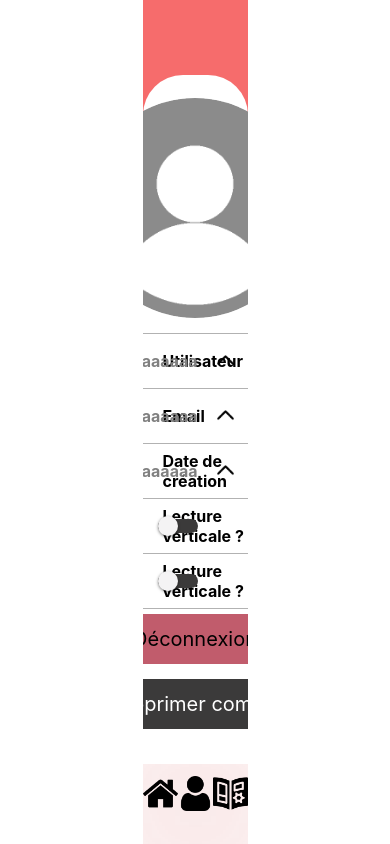
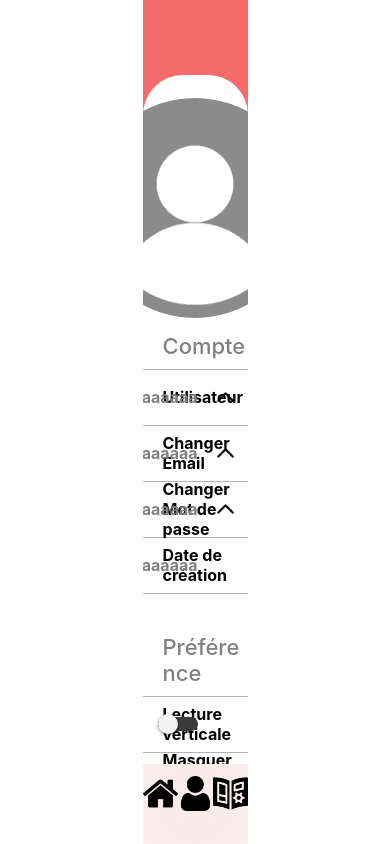
Before and after one commit to stephen-97/easyScans-Front-Mobile, a React Native app: screen / in a window 390 px wide. Both pictures are taken after a click on the button 195 px from the left and 804 px from the top of the page. Built offline with nearby package versions, Linux system fonts and the light colour scheme.

Commit message:
Ajout page Suppression de compte

```diff
--- a/src/components/accountScreenComponents/AccountField.js
+++ b/src/components/accountScreenComponents/AccountField.js
@@ -4,6 +4,8 @@ import { icons } from "../../constants";
 import propTypes from "prop-types";
 import {connect} from "react-redux";
 import { useNavigation } from '@react-navigation/native';
+import ChangeEmailForm from "../formComponents/AccountManagerForm/ChangeEmailForm";
+import ChangePasswordForm from "../formComponents/AccountManagerForm/ChangePasswordForm";
 
 const AccountField = (props) => {
 
@@ -11,24 +13,23 @@ const AccountField = (props) => {
 
   const screenAccountNavigation = () => {
     switch (props.legend) {
-      case 'Utilisateur':
-        navigation.navigate("AccountChangeEmailScreen")
+      case 'Changer Email':
+        navigation.push("AccountChangeFormScreen", {legend: props.legend})
         break;
-      case 'Email':
-        navigation.navigate("AccountChangeEmailScreen")
-        break;
-      case 'Papayas':
-        navigation.navigate("AccountChangeEmailScreen")
+      case 'Changer Mot de passe':
+        navigation.push("AccountChangeFormScreen", {legend: props.legend})
         break;
       default:
         break;
     }
   }
   return (
-      <TouchableOpacity style={styles.line} onPress={() => screenAccountNavigation()}>
+      <TouchableOpacity style={styles.container} onPress={() => screenAccountNavigation()}>
         <Text style={styles.legend}>{props.legend}</Text>
         <Text style={styles.text}>{props.user.length===0 ? props.user.createdAd : 'aaaaaaaaaaaa'}</Text>
-        <Image style={styles.fieldIcon} source={icons.arrowHeadUp}/>
+        {{
+          true: <Image style={styles.fieldIcon} source={icons.arrowHeadUp}/>,
+        }[props.touchable]}
       </TouchableOpacity>
   );
 };
@@ -36,6 +37,7 @@ const AccountField = (props) => {
 AccountField.propTypes = {
   user: propTypes.object,
   legend: propTypes.string.isRequired,
+  touchable: propTypes.bool,
 }
 
 const mapStateToProps = (state) => {
@@ -48,10 +50,8 @@ export default connect(mapStateToProps)(AccountField);
 
 
 const styles = StyleSheet.create({
-  line: {
-    borderBottomWidth: 1,
+  container: {
     width: "100%",
-    borderColor: 'rgba(0,0,0,0.3)',
     height: 55,
     justifyContent: 'center'
   },
--- /dev/null
+++ b/src/components/accountScreenComponents/AccountFieldAvatar.js
@@ -0,0 +1,65 @@
+import React from "react";
+import {StyleSheet, Image, TouchableOpacity, View} from "react-native";
+import { icons } from "../../constants";
+import propTypes from "prop-types";
+import {url} from "../../utility/url/url";
+import {connect} from "react-redux";
+
+const AccountFieldAvatar = (props) => {
+
+  return (
+      <View style={styles.avatarBlock}>
+        <View style={{borderRadius: 500}}>
+          <TouchableOpacity
+              style={styles.changeAvatarButtonContainer}
+          >
+            <Image style={styles.changeAvatarButton} source={icons.plusIcon}/>
+          </TouchableOpacity>
+          <Image style={styles.avatar} source={props.user && props.user.avatar ? {uri: url.avatarUrl(props.user.avatar)} : icons.avatar}/>
+        </View>
+      </View>
+  );
+};
+
+AccountFieldAvatar.propTypes = {
+  user: propTypes.object,
+}
+
+const mapStateToProps = (state) => {
+  return {
+    user: state.user,
+  }
+}
+
+export default connect(mapStateToProps)(AccountFieldAvatar);
+
+const styles = StyleSheet.create({
+  avatar: {
+    height: 220,
+    width: 220,
+    alignSelf: 'center',
+    borderRadius: 500,
+  },
+  avatarBlock:{
+    width: "100%",
+    alignItems: 'center',
+    paddingVertical: 15,
+  },
+  changeAvatarButtonContainer: {
+    backgroundColor: '#d0d0d0',
+    borderRadius: 500,
+    position: 'absolute',
+    zIndex: 1,
+    top: 20,
+    mozBorderRadius: 10,
+    right: 20,
+    borderColor: '#838383',
+    borderWidth: 1
+  },
+  changeAvatarButton: {
+    padding: 10,
+    borderRadius: 500,
+    height: 30,
+    width: 30,
+  },
+});
--- a/src/components/accountScreenComponents/AccountFieldToggleButton.js
+++ b/src/components/accountScreenComponents/AccountFieldToggleButton.js
@@ -8,7 +8,7 @@ import AccountField from "./AccountField";
 const AccountFieldToggleButton = (props) => {
 
   return (
-      <TouchableOpacity style={styles.line}>
+      <TouchableOpacity style={styles.container}>
         <Text style={styles.legend}>{props.legend}</Text>
         <View style={styles.text}>
           <Switch
@@ -33,10 +33,8 @@ AccountFieldToggleButton.propTypes = {
 export default AccountFieldToggleButton;
 
 const styles = StyleSheet.create({
-  line: {
-    borderBottomWidth: 1,
+  container: {
     width: "100%",
-    borderColor: 'rgba(0,0,0,0.3)',
     height: 55,
     justifyContent: 'center'
   },
--- /dev/null
+++ b/src/components/formComponents/AccountManagerForm/AccountDeleteForm.js
@@ -0,0 +1,60 @@
+import React, {useState } from "react";
+import {View, StyleSheet, Text,} from "react-native";
+import propTypes from "prop-types";
+import {connect} from "react-redux";
+import InputText from "../../InputText";
+import Button from "../../Button";
+
+const AccountDeleteForm = (props) => {
+
+  const [password, setPassword] = useState("");
+
+  return (
+      <View style={styles.container}>
+        <Text style={styles.text}>
+          Lorem ipsum dolor sit amet, consectetur adipiscing elit. Nullam non efficitur urna, sed rutrum tellus.
+          Maecenas aliquam ipsum augue. Fusce massa odio, fringilla at iaculis non, tristique a ipsum.
+          Praesent mi purus, euismod id mi quis, eleifend porta leo. Nam ex tortor, mollis ac sapien vel, luctus vehicula justo.
+          Maecenas pulvinar a diam sit amet dignissim. Duis malesuada maximus ante, quis condimentum lorem.
+          Pellentesque cursus tortor sed nisi ullamcorper mollis.
+          {"\n"}
+          {"\n"}
+          Suspendisse sed odio ac ipsum suscipit lobortis.
+          Nulla interdum erat et consequat pretium. Maecenas eget dignissim nulla.
+          Aenean et eros pulvinar nibh aliquet consectetur. Nulla facilisi.
+          Curabitur vel erat sollicitudin, varius velit at, cursus nisl.
+          Cras congue condimentum diam id pulvinar. Praesent at arcu iaculis, hendrerit ante id, accumsan lectus.
+          Fusce tempor odio ipsum, et tempor magna tristique in.
+          Integer vulputate, augue sed accumsan auctor, libero nisl pretium lacus, id lacinia lectus purus id nulla.
+          Donec blandit metus eget sapien condimentum sagittis. Nam velit diam, ullamcorper in est in, posuere ornare orci.
+        </Text>
+        <InputText
+          onChangeText={(e) => setPassword(e)}
+          title="Mot de passe"
+          placeholder="Mot de passe"
+        />
+        <Button title={"Supprimer mon compte"} onPress={() => handleSubmit()}/>
+      </View>
+  );
+};
+
+AccountDeleteForm.propTypes = {
+  user: propTypes.object,
+}
+
+const mapStateToProps = (state) => {
+  return {
+    user: state.user,
+  }
+}
+
+export default connect(mapStateToProps)(AccountDeleteForm);
+
+const styles = StyleSheet.create({
+  container:{
+    marginHorizontal: 30,
+  },
+  containerCurrentEmail: {
+    marginVertical: 20
+  }
+});
--- a/src/components/formComponents/AccountManagerForm/ChangeEmailForm.js
+++ b/src/components/formComponents/AccountManagerForm/ChangeEmailForm.js
@@ -50,7 +50,7 @@ const ChangeEmailForm = (props) => {
                     placeholder="Mot de passe"
                     password
                 />
-                <Button title={"Soumettre"} onPress={() => handleSubmit()}/>
+                <Button title={"Changer adresse mail"} onPress={() => handleSubmit()}/>
               </>
           )}
         </Formik>
--- a/src/components/formComponents/AccountManagerForm/ChangePasswordForm.js
+++ b/src/components/formComponents/AccountManagerForm/ChangePasswordForm.js
@@ -12,11 +12,12 @@ const ChangeEmailForm = (props) => {
 
 
   const formVerification = (values) => {
+    console.log(values)
     switch (values.newPassword === values.confirmNewPassword) {
       case true:
         break;
       case false:
-        alert("Les informations ne sont pas similaires")
+        alert("Les mots de passes ne sont pas similaires")
         break;
       default:
         break;
@@ -33,12 +34,12 @@ const ChangeEmailForm = (props) => {
               <>
                 <View style={styles.containerCurrentEmail}>
                   <InputText
-                      onChangeText={handleChange('email')}
+                      onChangeText={handleChange('newPassword')}
                       title="Nouveau mot de passe"
                       placeholder="Nouveau mot de passe"
                   />
                   <InputText
-                      onChangeText={handleChange('confirmEmail')}
+                      onChangeText={handleChange('confirmNewPassword')}
                       title="Nouveau mot de passe"
                       placeholder="Nouveau mot de passe"
                   />
@@ -49,7 +50,7 @@ const ChangeEmailForm = (props) => {
                     placeholder="Mot de passe actuel"
                     password
                 />
-                <Button title={"Soumettre"} onPress={() => handleSubmit()}/>
+                <Button title={"Changer mot de passe"} onPress={() => handleSubmit()}/>
               </>
           )}
         </Formik>
--- a/src/navigation/AccountNavigation.js
+++ b/src/navigation/AccountNavigation.js
@@ -3,7 +3,8 @@ import { View, Text, StyleSheet, ScrollView } from "react-native";
 import AccountScreen from "../screens/AccountScreen";
 import { createNativeStackNavigator } from '@react-navigation/native-stack';
 import Button from "../components/Button";
-import AccountChangeEmailScreen from "../screens/AccountChangeEmailScreen";
+import AccountChangeEmailScreen from "../screens/accountScreens/AccountChangeFormScreen";
+import AccountDeleteFormScreen from "../screens/accountScreens/AccountDeleteFormScreen";
 
 const AccountNavigation = (props) => {
 
@@ -17,7 +18,8 @@ const AccountNavigation = (props) => {
       >
         <Stack.Screen name={"AccountScreen"} component={AccountScreen}/>
         <Stack.Group screenOptions={{ presentation: 'modal' }}>
-          <Stack.Screen name={"AccountChangeEmailScreen"} component={AccountChangeEmailScreen}/>
+          <Stack.Screen name={"AccountChangeFormScreen"} component={AccountChangeEmailScreen}/>
+          <Stack.Screen name={"AccountDeleteFormScreen"} component={AccountDeleteFormScreen}/>
         </Stack.Group>
       </Stack.Navigator>
   );
--- a/src/screens/AccountScreen.js
+++ b/src/screens/AccountScreen.js
@@ -6,33 +6,45 @@ import { url} from "../utility/url/url";
 import Button from "../components/Button";
 import colors from "../constants/colors";
 import AccountField from "../components/accountScreenComponents/AccountField";
+import AccountFieldAvatar from "../components/accountScreenComponents/AccountFieldAvatar";
 import AccountFieldToggleButton from "../components/accountScreenComponents/AccountFieldToggleButton";
+import {useNavigation} from "@react-navigation/native";
 import propTypes from "prop-types";
+import Line from "../utility/Line";
 
 const AccountScreen = (props) => {
   const [isEnabled, setIsEnabled] = useState(false);
   const toggleSwitch = () => setIsEnabled(previousState => !previousState);
 
+  const navigation = useNavigation();
 
     return (
       <ScrollView style={{backgroundColor: "#f66c6c", flex: 1,}} contentContainerStyle={{justifyContent: "center"}}>
-        {console.log(props)}
         <View style={styles.inputsView}>
-          <View style={styles.avatarBlock}>
-            <View style={{borderRadius: 500}}>
-              <TouchableOpacity
-                  style={styles.changeAvatarButtonContainer}
-              >
-                <Image style={styles.changeAvatarButton} source={icons.plusIcon}/>
-              </TouchableOpacity>
-              <Image style={styles.avatar} source={props.user && props.user.avatar ? {uri: url.avatarUrl(props.user.avatar)} : icons.avatar}/>
-            </View>
+          <AccountFieldAvatar/>
+
+          <View style={styles.fieldsContainer}>
+            <Text style={styles.fieldsContainerLegend}>Compte</Text>
+            <Line color={'rgba(0,0,0,0.3)'}/>
+            <AccountField legend={"Utilisateur"} touchable/>
+            <Line color={'rgba(0,0,0,0.3)'}/>
+            <AccountField legend={"Changer Email"} touchable/>
+            <Line color={'rgba(0,0,0,0.3)'}/>
+            <AccountField legend={"Changer Mot de passe"} touchable/>
+            <Line color={'rgba(0,0,0,0.3)'}/>
+            <AccountField legend={"Date de création"} />
+            <Line color={'rgba(0,0,0,0.3)'}/>
           </View>
-          <AccountField legend={"Utilisateur"} />
-          <AccountField legend={"Email"}/>
-          <AccountField legend={"Date de création"}/>
-          <AccountFieldToggleButton legend={"Lecture verticale ?"} toggleSwitch={toggleSwitch} isEnabled={isEnabled}/>
-          <AccountFieldToggleButton legend={"Lecture verticale ?"} toggleSwitch={toggleSwitch} isEnabled={isEnabled}/>
+
+          <View style={styles.fieldsContainer}>
+            <Text style={styles.fieldsContainerLegend}>Préférence</Text>
+            <Line color={'rgba(0,0,0,0.3)'}/>
+            <AccountFieldToggleButton legend={"Lecture verticale "} toggleSwitch={toggleSwitch} isEnabled={isEnabled}/>
+            <Line color={'rgba(0,0,0,0.3)'}/>
+            <AccountFieldToggleButton legend={"Masquer contenu sensible"} toggleSwitch={toggleSwitch} isEnabled={isEnabled}/>
+            <Line color={'rgba(0,0,0,0.3)'}/>
+          </View>
+
           <Button
               title="Déconnexion"
               onPress={() => null}
@@ -40,7 +52,7 @@ const AccountScreen = (props) => {
           />
           <Button
               title="Supprimer compte"
-              onPress={() => console.log(colors.darkButton)}
+              onPress={() => navigation.push("AccountDeleteFormScreen")}
               extraStyle={styles.buttonDelete}
               extraStyleText={styles.buttonDeleteText}
           />
@@ -80,6 +92,16 @@ const styles = StyleSheet.create({
       marginTop: 150,
       height: '100%'
     },
+    fieldsContainer: {
+      marginBottom: 40,
+    },
+    fieldsContainerLegend: {
+      fontSize: 22,
+      marginLeft: 20,
+      color: "gray",
+      marginBottom: 10,
+      fontWeight: "500"
+    },
     avatar: {
       height: 220,
       width: 220,
@@ -93,13 +115,7 @@ const styles = StyleSheet.create({
       height: 55,
       justifyContent: 'center'
     },
-    avatarBlock:{
-      borderBottomWidth: 1,
-      width: "100%",
-      alignItems: 'center',
-      borderColor: 'rgba(0,0,0,0.3)',
-      paddingVertical: 15,
-    },
+
     legend:{
       fontSize: 16,
       position: 'absolute',
@@ -130,23 +146,6 @@ const styles = StyleSheet.create({
     buttonDeleteText: {
       color: 'white'
     },
-    changeAvatarButtonContainer: {
-      backgroundColor: '#d0d0d0',
-      borderRadius: 500,
-      position: 'absolute',
-      zIndex: 1,
-      top: 20,
-      mozBorderRadius: 10,
-      right: 20,
-      borderColor: '#838383',
-      borderWidth: 1
-    },
-    changeAvatarButton: {
-      padding: 10,
-      borderRadius: 500,
-      height: 30,
-      width: 30,
-    },
     fieldIcon: {
       position: 'absolute',
       right: 10,
--- a/src/screens/AccountChangeEmailScreen.js
+++ b/src/screens/accountScreens/AccountChangeFormScreen.js
@@ -1,13 +1,15 @@
 import React, {useState, useEffect, useRef} from "react";
 import { View, StyleSheet, Image, Text, TouchableOpacity} from "react-native";
-import { icons } from "../constants"
+import { icons } from "../../constants"
 import propTypes from "prop-types";
 import {connect} from "react-redux";
-import ChangeEmailForm from "../components/formComponents/AccountManagerForm/ChangeEmailForm";
+import ChangeEmailForm from "../../components/formComponents/AccountManagerForm/ChangeEmailForm";
 import {useNavigation} from "@react-navigation/native";
-import colors from "../constants/colors";
+import colors from "../../constants/colors";
+import ChangePasswordForm from "../../components/formComponents/AccountManagerForm/ChangePasswordForm";
+import changeEmailForm from "../../components/formComponents/AccountManagerForm/ChangeEmailForm";
 
-const AccountChangeEmailScreen = (props) => {
+const AccountChangeFormScreen = (props) => {
 
   const navigation = useNavigation();
 
@@ -16,14 +18,17 @@ const AccountChangeEmailScreen = (props) => {
         <TouchableOpacity style={styles.closeButton} onPress={() => navigation.goBack()}>
           <Text style={styles.closeButtonText}>Fermer</Text>
         </TouchableOpacity>
-        <ChangeEmailForm />
+        {{
+          "Changer Email": <ChangeEmailForm/>,
+          "Changer Mot de passe": <ChangePasswordForm/>,
+        }[props.route.params.legend]}
       </View>
   );
 };
 
-AccountChangeEmailScreen.propTypes = {
+AccountChangeFormScreen.propTypes = {
   user: propTypes.object,
-  legend: propTypes.string.isRequired,
+  route: propTypes.object.isRequired,
 }
 
 const mapStateToProps = (state) => {
@@ -32,7 +37,7 @@ const mapStateToProps = (state) => {
   }
 }
 
-export default connect(mapStateToProps)(AccountChangeEmailScreen);
+export default connect(mapStateToProps)(AccountChangeFormScreen);
 
 const styles = StyleSheet.create({
   closeButton:{
--- /dev/null
+++ b/src/screens/accountScreens/AccountDeleteFormScreen.js
@@ -0,0 +1,61 @@
+import React from "react";
+import { View, StyleSheet, Image, Text, TouchableOpacity} from "react-native";
+import propTypes from "prop-types";
+import {connect} from "react-redux";
+import {useNavigation} from "@react-navigation/native";
+import colors from "../../constants/colors";
+import AccountDeleteForm from "../../components/formComponents/AccountManagerForm/AccountDeleteForm";
+
+const AccountDeleteFormScreen = (props) => {
+
+  const navigation = useNavigation();
+
+  return (
+      <View style={styles.container}>
+        <TouchableOpacity style={styles.closeButton} onPress={() => navigation.goBack()}>
+          <Text style={styles.closeButtonText}>Fermer</Text>
+        </TouchableOpacity>
+        <View style={styles.formContent}>
+          <AccountDeleteForm />
+        </View>
+      </View>
+  );
+};
+
+AccountDeleteFormScreen.propTypes = {
+  user: propTypes.object,
+  route: propTypes.object.isRequired,
+}
+
+const mapStateToProps = (state) => {
+  return {
+    user: state.user,
+  }
+}
+
+export default connect(mapStateToProps)(AccountDeleteFormScreen);
+
+const styles = StyleSheet.create({
+  container: {
+    height: '100%',
+  },
+  formContent:{
+    paddingVertical: 50,
+    justifyContent: "center"
+  },
+  closeButton:{
+    width: "100%",
+    height: "8.5%",
+    backgroundColor: colors.darkButton,
+    justifyContent: "center",
+    alignItems: "center"
+  },
+  closeButtonText:{
+    fontSize: 25,
+    color: "#9f9f9f",
+  },
+  text: {
+    backgroundColor: 'yellow',
+
+  }
+});
--- /dev/null
+++ b/src/utility/Line.js
@@ -0,0 +1,20 @@
+import React from "react";
+import { View, StyleSheet  } from "react-native";
+import propTypes from "prop-types";
+
+const Line = (props) => {
+  return <View style={[styles.line,{ borderColor: props.color}]}></View>;
+};
+
+const styles = StyleSheet.create({
+  line: {
+    borderBottomWidth: 1,
+    width: "100%",
+  },
+});
+
+Line.propTypes = {
+  color: propTypes.string,
+}
+
+export default Line;
```
Also changed, not shown: src/screens/accountScreens/AccountChangeEmailScreen.js (added).
